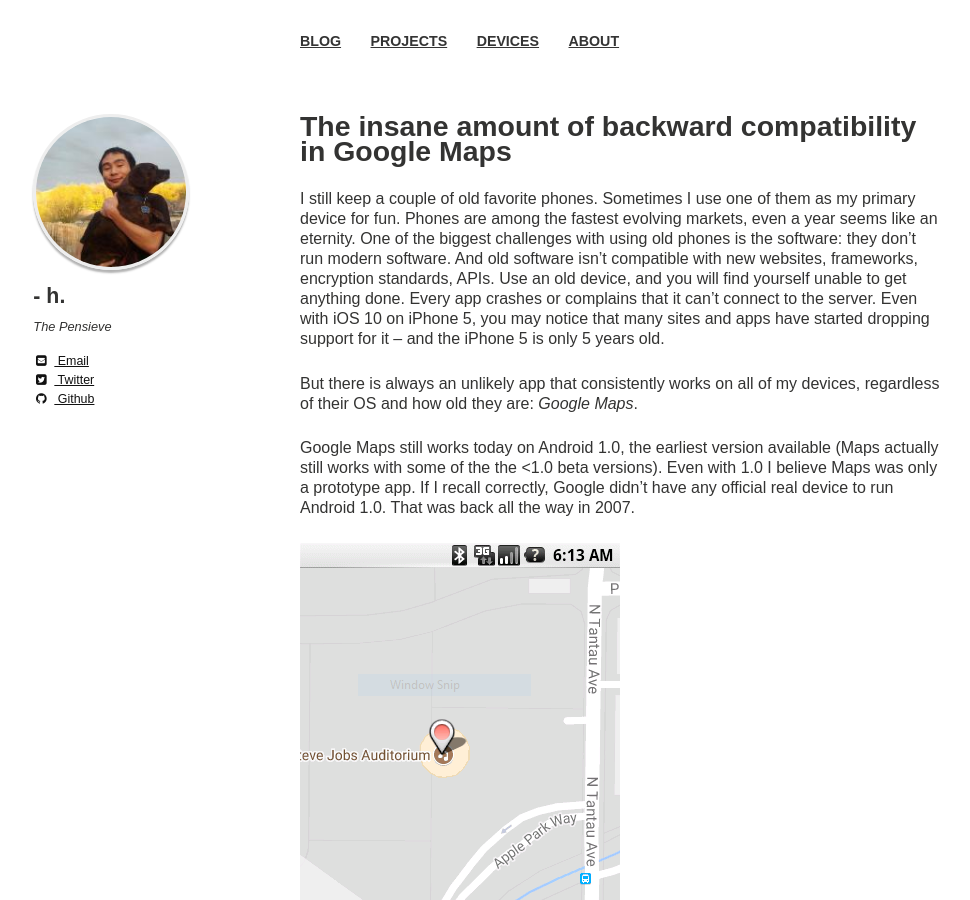
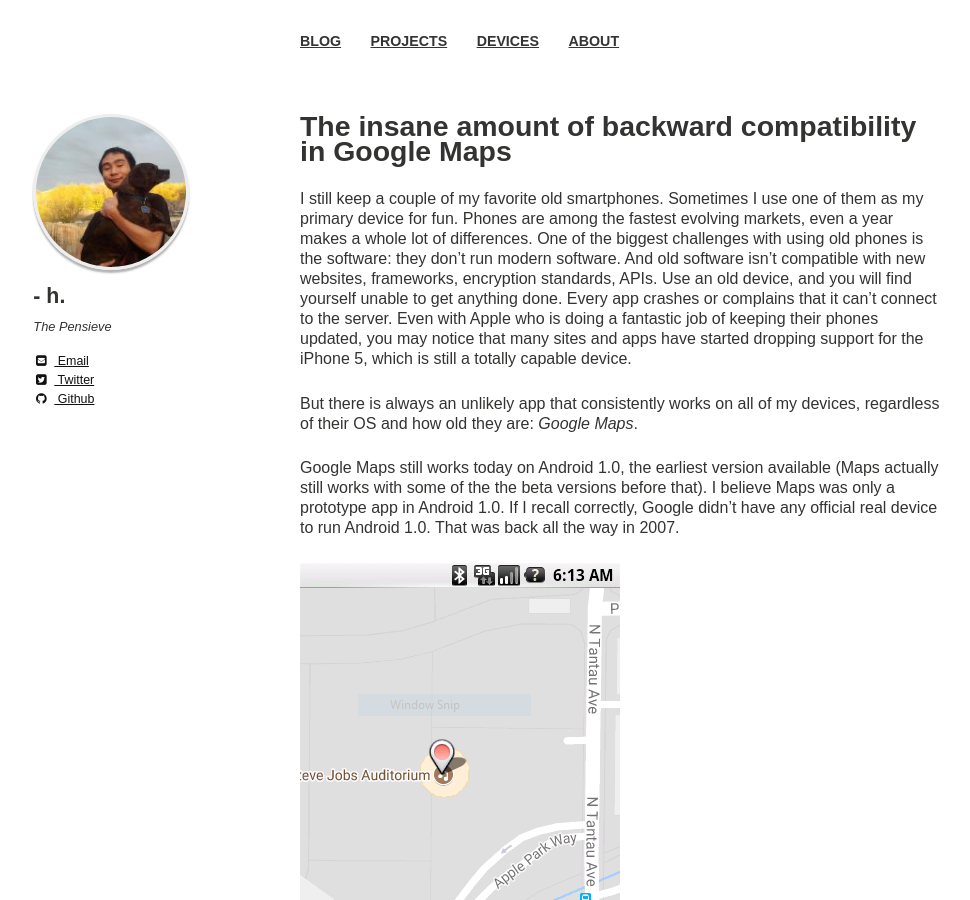
Before and after one commit to htruong/htruong.github.io, a Jekyll site: the page built from _posts/2018-02-09-google-maps-insane-backward-compatibility.markdown, in a window 1280 px wide and 900 px high. Shown: the whole window, without its empty margins (20-990 px from the left). Built offline with Jekyll 4.4.1, drawn with Linux system fonts in a browser that asks for light colours; nearby versions of some CDN libraries; comment, search, counter and statistics services are not loaded.

Commit message:
[blog] wordings on google maps

```diff
--- a/_posts/2018-02-09-google-maps-insane-backward-compatibility.markdown
+++ b/_posts/2018-02-09-google-maps-insane-backward-compatibility.markdown
@@ -3,11 +3,11 @@
 title: The insane amount of backward compatibility in Google Maps
 ---
 
-I still keep a couple of old favorite phones. Sometimes I use one of them as my primary device for fun. Phones are among the fastest evolving markets, even a year seems like an eternity. One of the biggest challenges with using old phones is the software: they don't run modern software. And old software isn't compatible with new websites, frameworks, encryption standards, APIs. Use an old device, and you will find yourself unable to get anything done. Every app crashes or complains that it can't connect to the server. Even with iOS 10 on iPhone 5, you may notice that many sites and apps have started dropping support for it -- and the iPhone 5 is only 5 years old.
+I still keep a couple of my favorite old smartphones. Sometimes I use one of them as my primary device for fun. Phones are among the fastest evolving markets, even a year makes a whole lot of differences. One of the biggest challenges with using old phones is the software: they don't run modern software. And old software isn't compatible with new websites, frameworks, encryption standards, APIs. Use an old device, and you will find yourself unable to get anything done. Every app crashes or complains that it can't connect to the server. Even with Apple who is doing a fantastic job of keeping their phones updated, you may notice that many sites and apps have started dropping support for the iPhone 5, which is still a totally capable device.
 
 But there is always an unlikely app that consistently works on all of my devices, regardless of their OS and how old they are: *Google Maps*.
 
-Google Maps still works today on Android 1.0, the earliest version available (Maps actually still works with some of the the <1.0 beta versions). Even with 1.0 I believe Maps was only a prototype app. If I recall correctly, Google didn't have any official real device to run Android 1.0. That was back all the way in 2007.
+Google Maps still works today on Android 1.0, the earliest version available (Maps actually still works with some of the the beta versions before that). I believe Maps was only a prototype app in Android 1.0. If I recall correctly, Google didn't have any official real device to run Android 1.0. That was back all the way in 2007.
 
 ![Google Maps Android 1.0](/assets/posts-images/gmaps/android10.png) ![Google Maps Android 1.0](/assets/posts-images/gmaps/android11.png)
 
```
